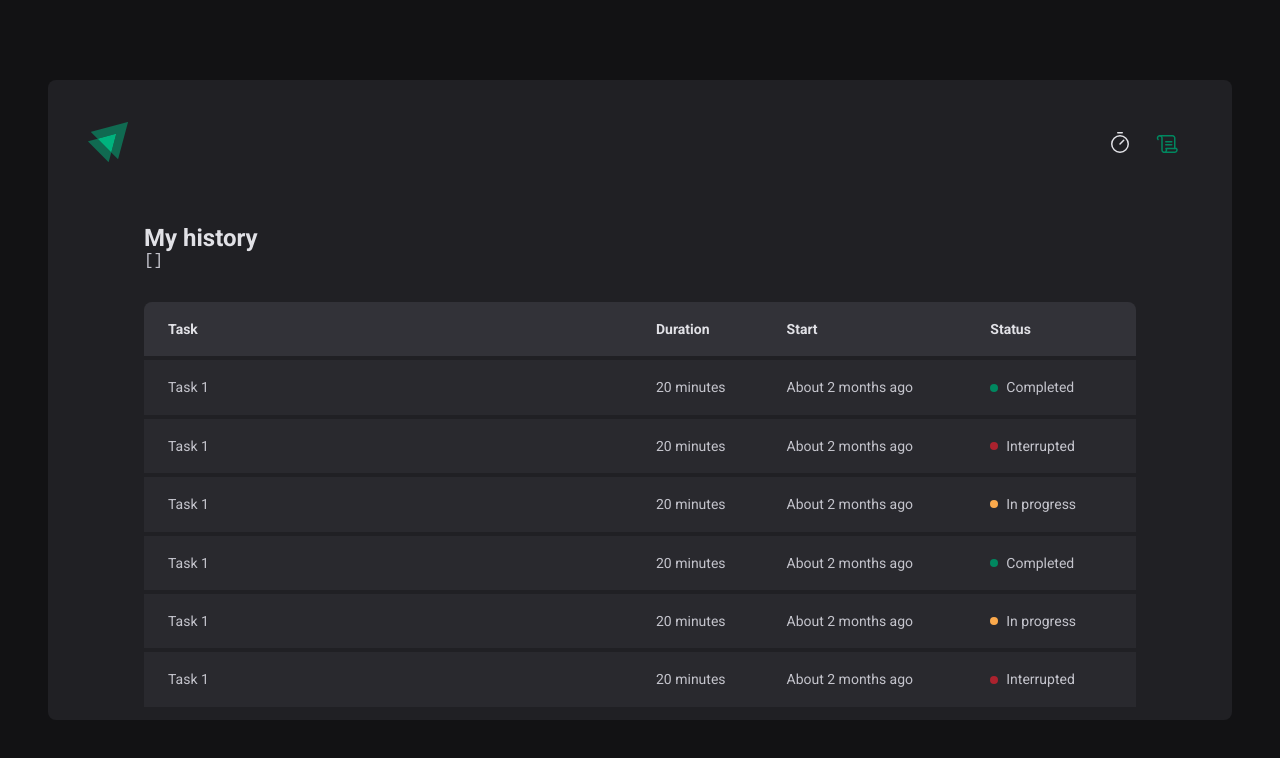
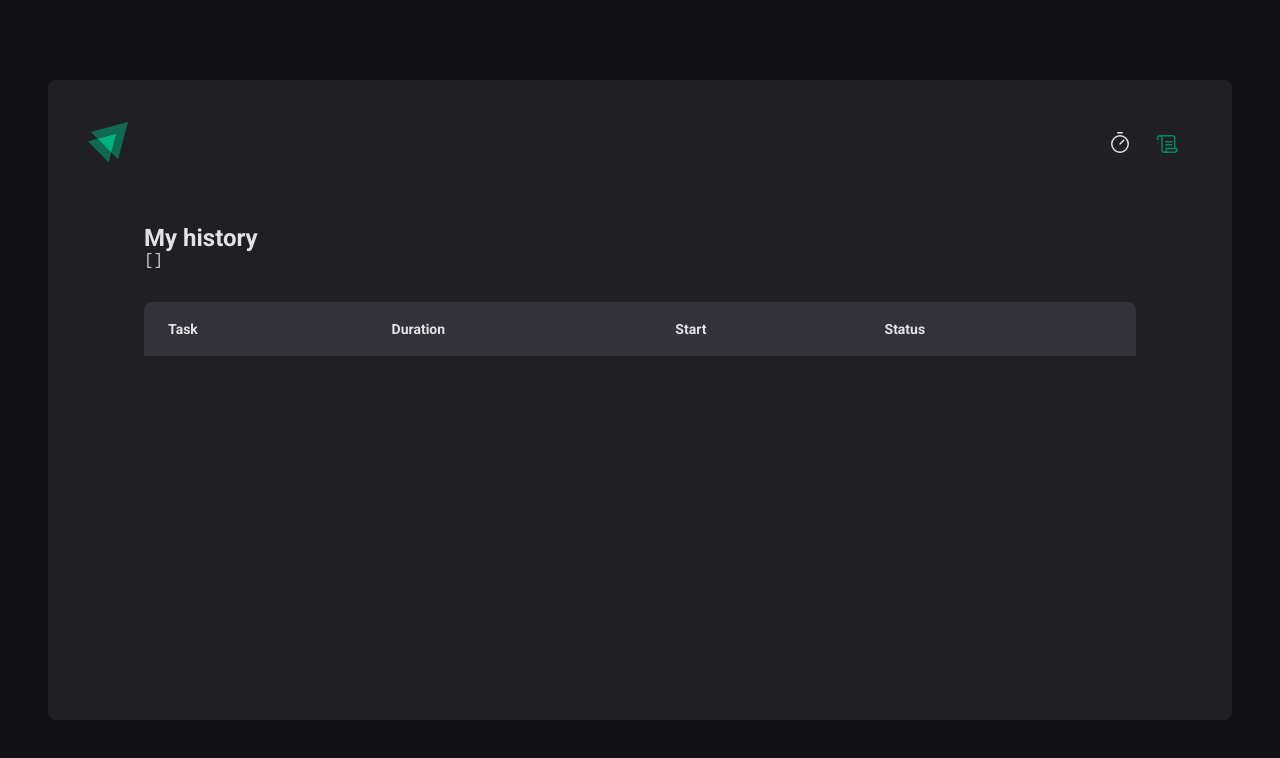
Before and after one commit to ManoelPradoMark22/IgniteTimer, a React (Vite) app: page /history in a window 1280 px wide. Shown: the top 758 px of the page. Built offline with nearby package versions, Linux system fonts and the light colour scheme.

Commit message:
History List

```diff
--- a/src/pages/History/index.tsx
+++ b/src/pages/History/index.tsx
@@ -22,54 +22,28 @@
             </tr>
           </thead>
           <tbody>
-            <tr>
-              <td>Task 1</td>
-              <td>20 minutes</td>
-              <td>About 2 months ago</td>
-              <td>
-                <Status statusColor="green">Completed</Status>
-              </td>
-            </tr>
-            <tr>
-              <td>Task 1</td>
-              <td>20 minutes</td>
-              <td>About 2 months ago</td>
-              <td>
-                <Status statusColor="red">Interrupted</Status>
-              </td>
-            </tr>
-            <tr>
-              <td>Task 1</td>
-              <td>20 minutes</td>
-              <td>About 2 months ago</td>
-              <td>
-                <Status statusColor="yellow">In progress</Status>
-              </td>
-            </tr>
-            <tr>
-              <td>Task 1</td>
-              <td>20 minutes</td>
-              <td>About 2 months ago</td>
-              <td>
-                <Status statusColor="green">Completed</Status>
-              </td>
-            </tr>
-            <tr>
-              <td>Task 1</td>
-              <td>20 minutes</td>
-              <td>About 2 months ago</td>
-              <td>
-                <Status statusColor="yellow">In progress</Status>
-              </td>
-            </tr>
-            <tr>
-              <td>Task 1</td>
-              <td>20 minutes</td>
-              <td>About 2 months ago</td>
-              <td>
-                <Status statusColor="red">Interrupted</Status>
-              </td>
-            </tr>
+            {cycles.map((cycle) => {
+              return (
+                <tr key={cycle.id}>
+                  <td>{cycle.task}</td>
+                  <td>{cycle.minutesAmount} minutes</td>
+                  <td>{cycle.startDate.toISOString()}</td>
+                  <td>
+                    {cycle.finishedDate && (
+                      <Status statusColor="green">Completed</Status>
+                    )}
+
+                    {cycle.interruptedDate && (
+                      <Status statusColor="red">Interrupted</Status>
+                    )}
+
+                    {!cycle.finishedDate && !cycle.interruptedDate && (
+                      <Status statusColor="yellow">In progress</Status>
+                    )}
+                  </td>
+                </tr>
+              )
+            })}
           </tbody>
         </table>
       </HistoryList>
```
